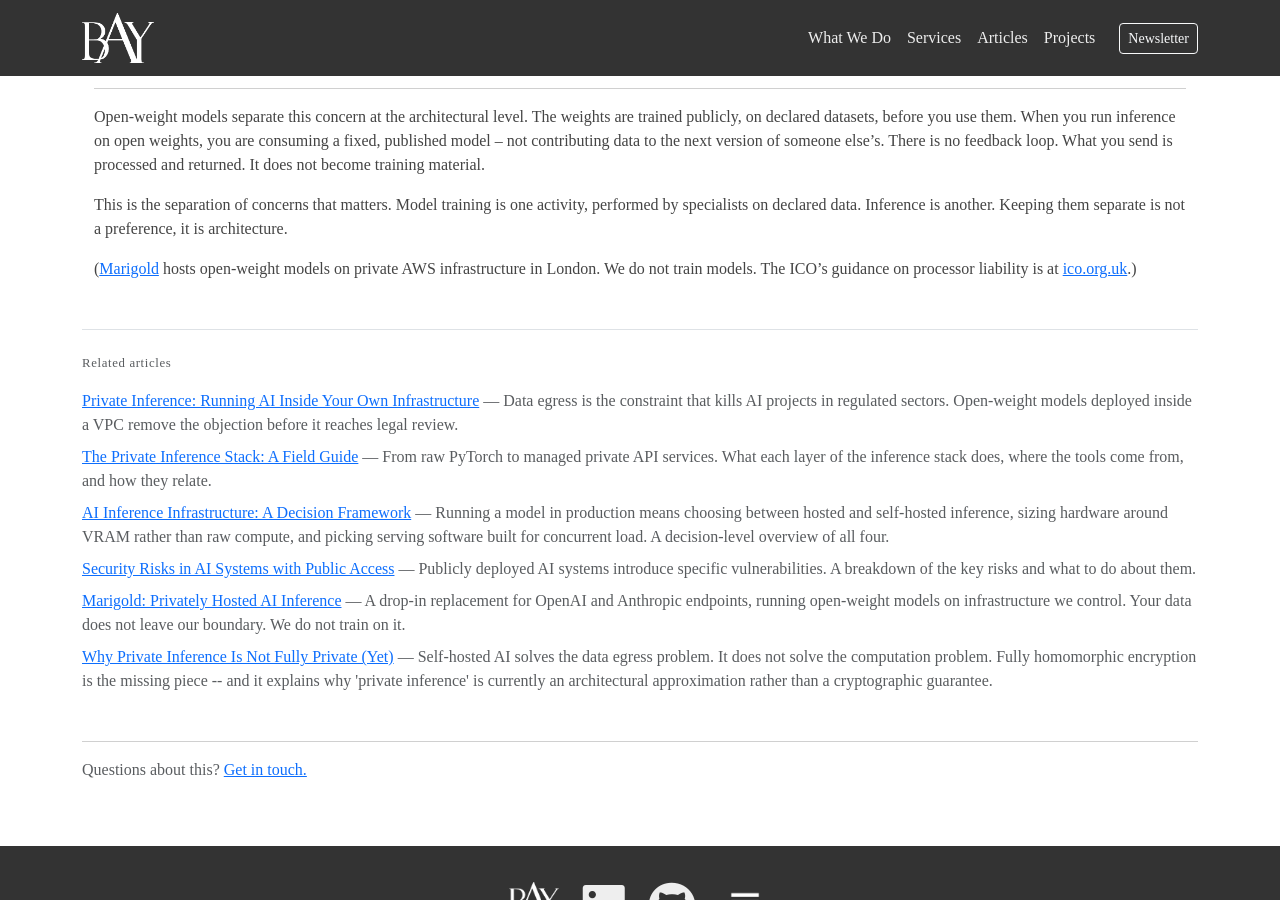
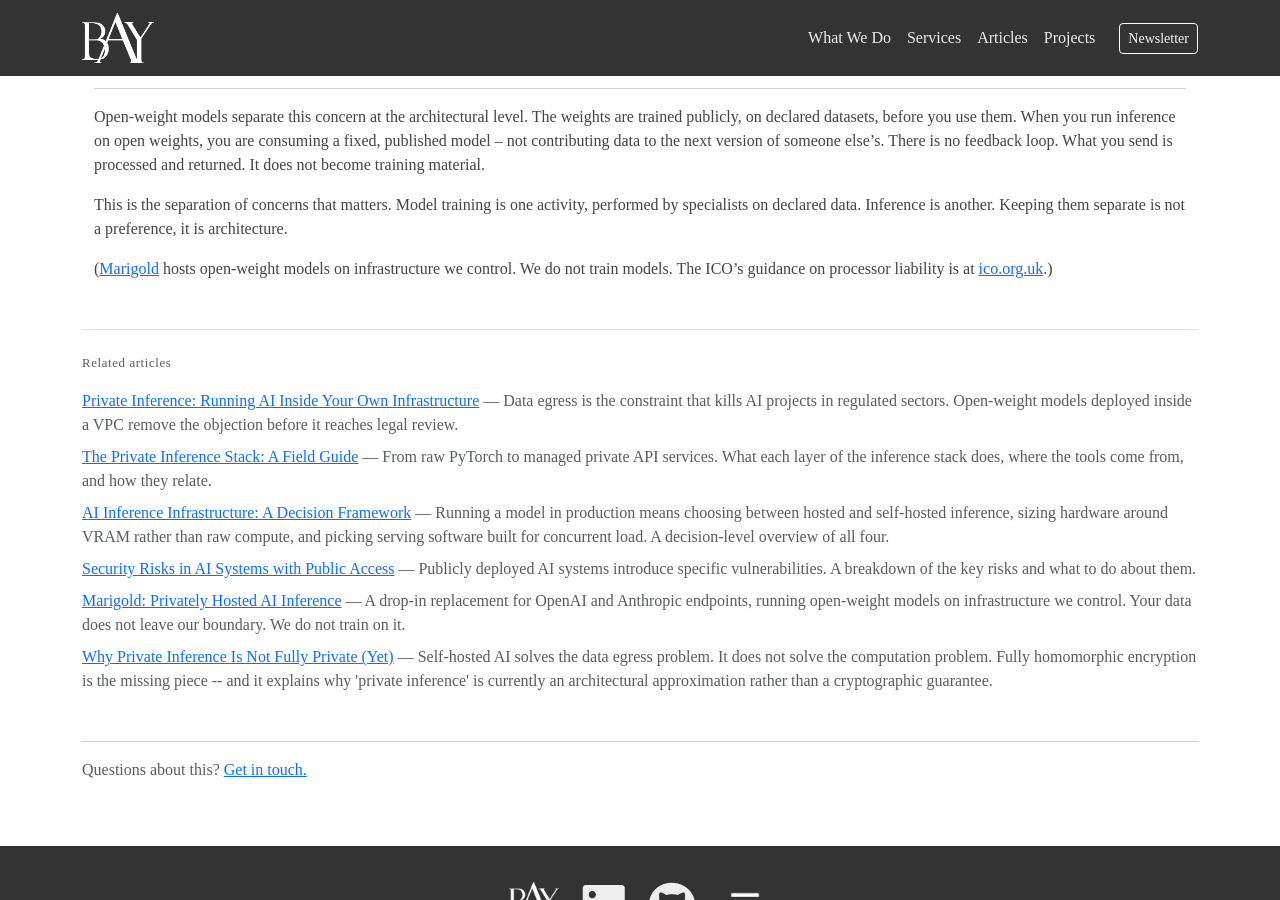
Before and after one commit to bayinfosys/bayinfosys.github.io, a Jekyll site: the page built from _posts/2026-01-01-65-why-private-inference.md, in a window 1280 px wide and 900 px high, scrolled down 1295 px. Built offline with Jekyll 4.4.1, drawn with Linux system fonts in a browser that asks for light colours.

Commit message:
private inference updated with marigold changes

```diff
--- a/_posts/2026-01-01-65-why-private-inference.md
+++ b/_posts/2026-01-01-65-why-private-inference.md
@@ -125,6 +125,6 @@ This is the separation of concerns that matters. Model training is one
 activity, performed by specialists on declared data. Inference is another.
 Keeping them separate is not a preference, it is architecture.
 
-([Marigold](https://marigold.run) hosts open-weight models on private AWS
-infrastructure in London. We do not train models. The ICO's guidance on
+([Marigold](https://marigold.run) hosts open-weight models on infrastructure
+we control. We do not train models. The ICO's guidance on
 processor liability is at [ico.org.uk](https://ico.org.uk/for-organisations/report-a-breach/personal-data-breach/personal-data-breaches-a-guide/).)
```
Also changed, not shown: _posts/2026-01-01-40-private-inference.md (+1 -1 lines).
